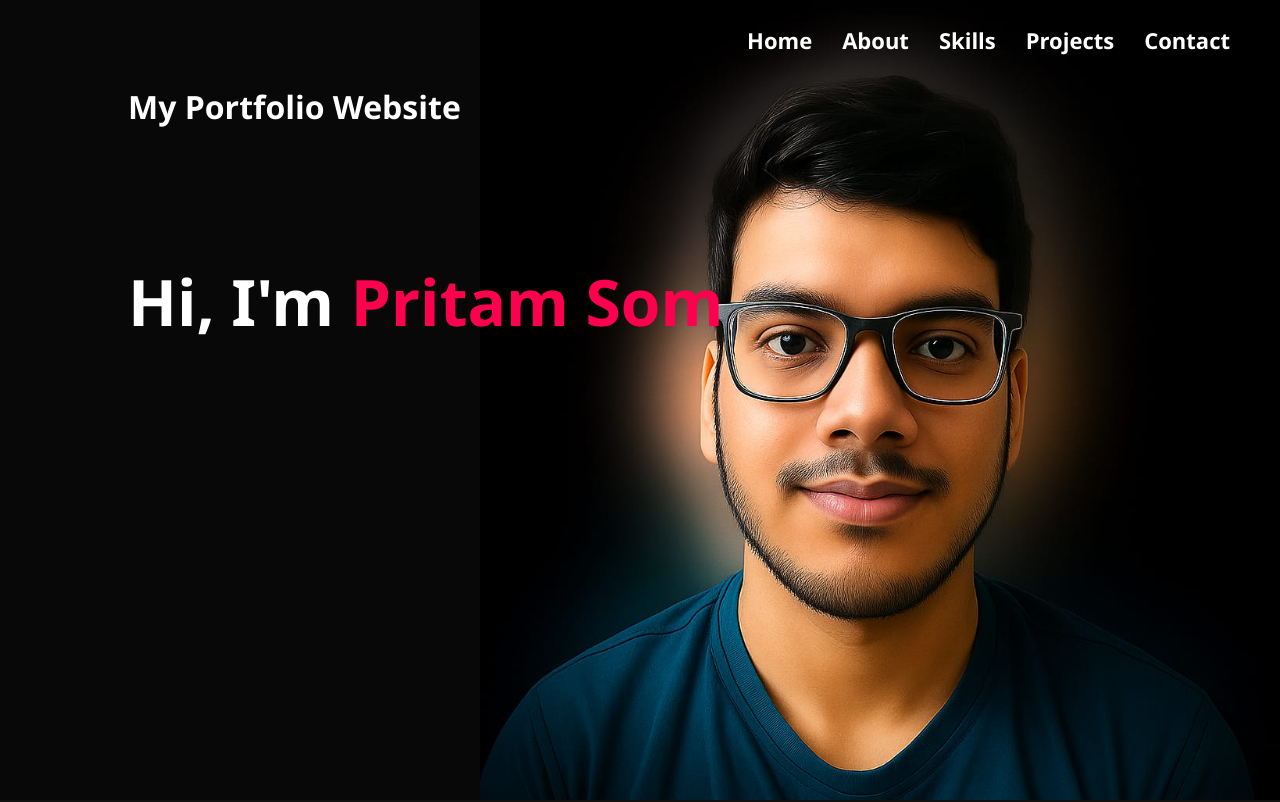
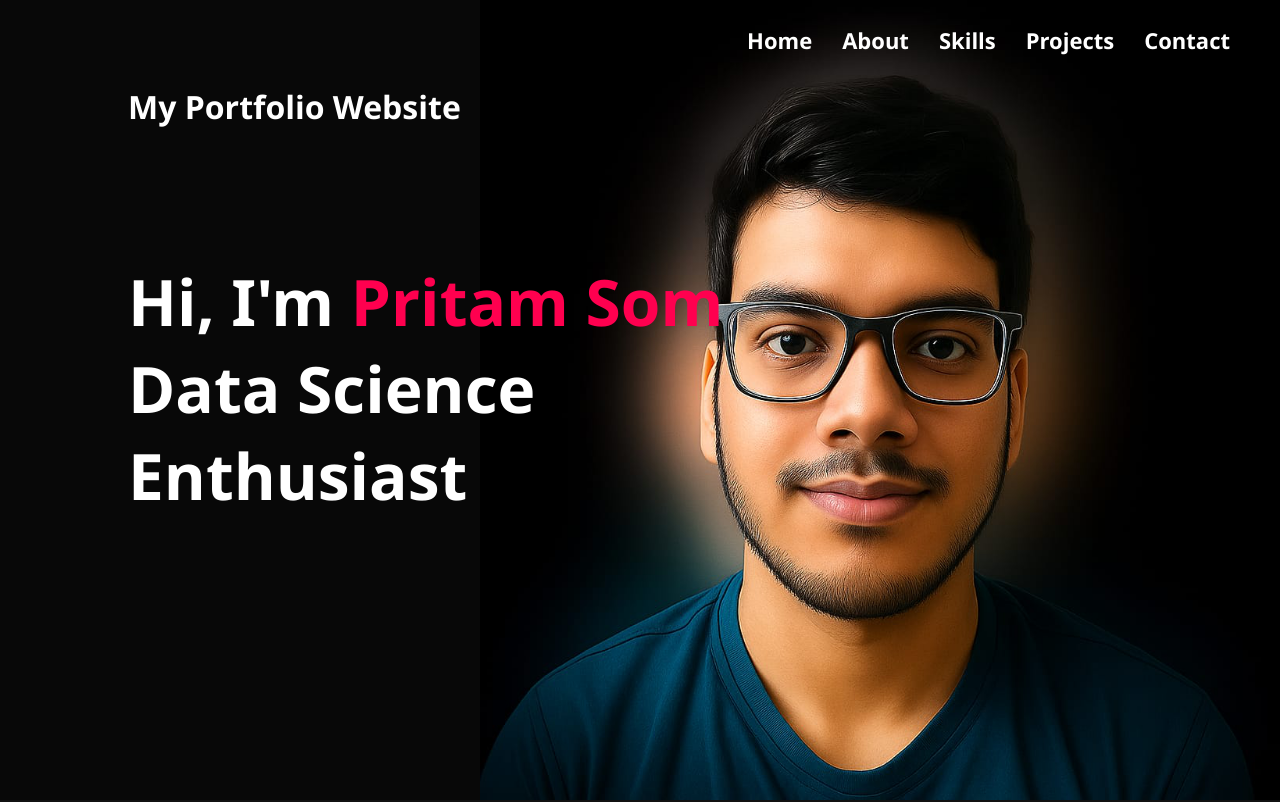
Before and after one commit to Pritam033/Portfolio, a plain HTML site: page index.html in a window 1280 px wide. Shown: the top 802 px of the page. Drawn offline with Linux system fonts and the light colour scheme.

Commit message:
Update index.html

```diff
--- a/index.html
+++ b/index.html
@@ -32,7 +32,7 @@
             </nav>
             <div class="header-text">
                 <!-- <p> Aspiring Data Scientist</p> -->
-                <h1>Hi, I'm <span>Pritam Som</span></h1>
+                <h1>Hi, I'm <span>Pritam Som</span><br>Data Science Enthusiast</h1>
             </div>
         </section>
     </div>
```
